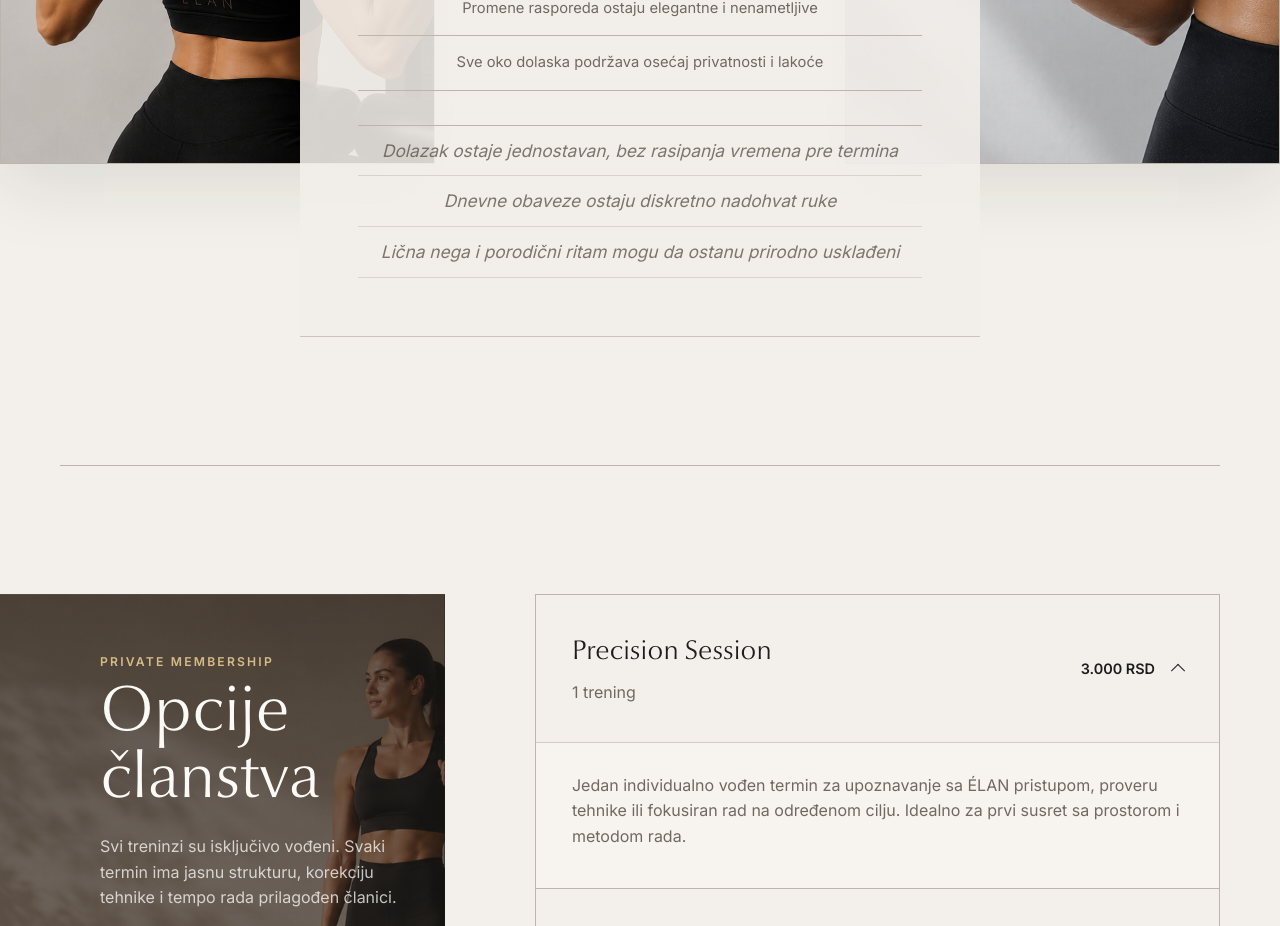
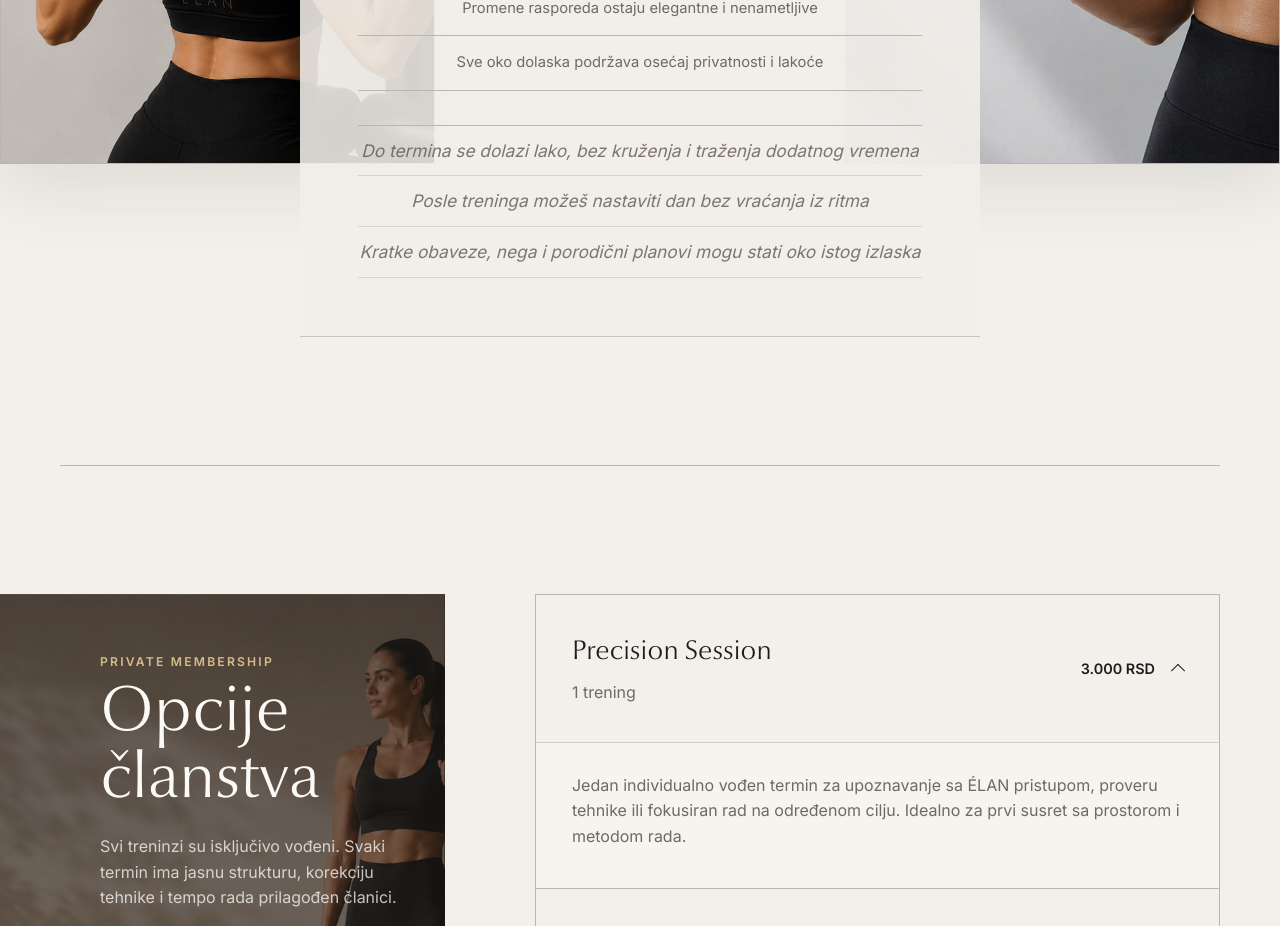
Before and after one commit to Stefan4012IT/elan, a Next.js app: page / in a window 1280 px wide. Shown: the part 2720-3646 px from the top of the page. Built offline with nearby package versions, Linux system fonts and the light colour scheme; no server answers.

Commit message:
Refine ease location copy

```diff
--- a/app/page.js
+++ b/app/page.js
@@ -60,9 +60,9 @@ const content = {
         'Sve oko dolaska podržava osećaj privatnosti i lakoće',
       ],
       locality: [
-        'Dolazak ostaje jednostavan, bez rasipanja vremena pre termina',
-        'Dnevne obaveze ostaju diskretno nadohvat ruke',
-        'Lična nega i porodični ritam mogu da ostanu prirodno usklađeni',
+        'Do termina se dolazi lako, bez kruženja i traženja dodatnog vremena',
+        'Posle treninga možeš nastaviti dan bez vraćanja iz ritma',
+        'Kratke obaveze, nega i porodični planovi mogu stati oko istog izlaska',
       ],
     },
     membership: {
@@ -207,9 +207,9 @@ const content = {
         'Every detail around arrival supports privacy and ease',
       ],
       locality: [
-        'Arrival stays simple, without losing time before the session',
-        'Daily essentials remain quietly within reach',
-        'Personal care and family rhythm can stay naturally aligned',
+        'Arrival is simple, without circling or losing time before the session',
+        'After training, the rest of the day can continue without breaking rhythm',
+        'Small errands, personal care and family plans can fit around the same visit',
       ],
     },
     membership: {
```
